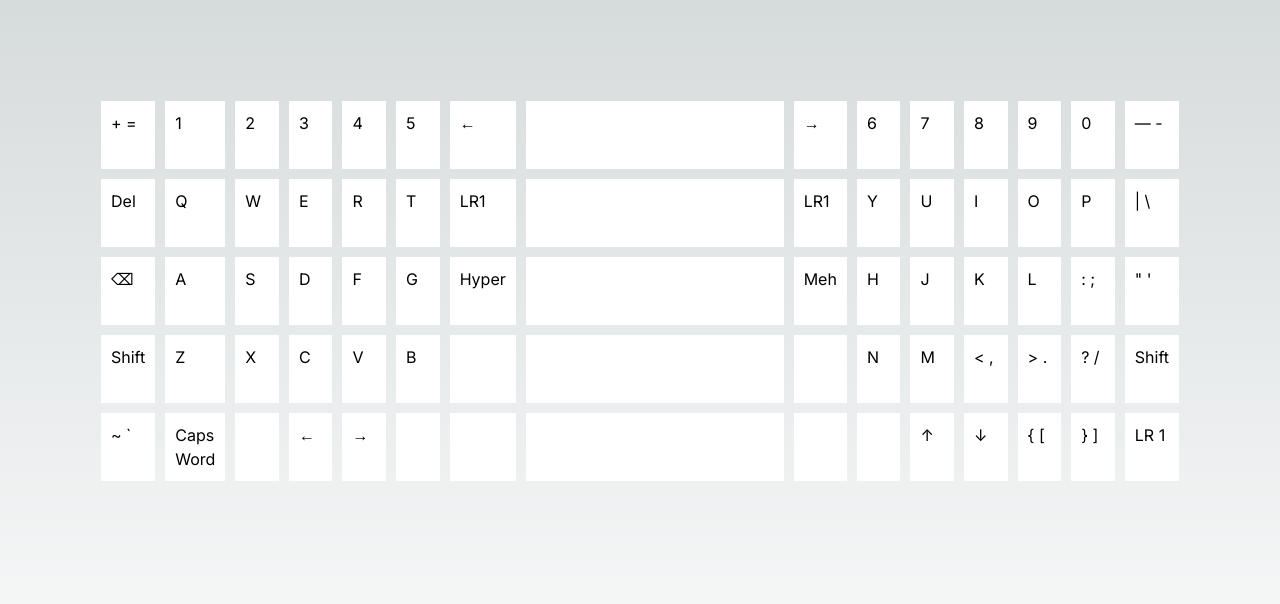
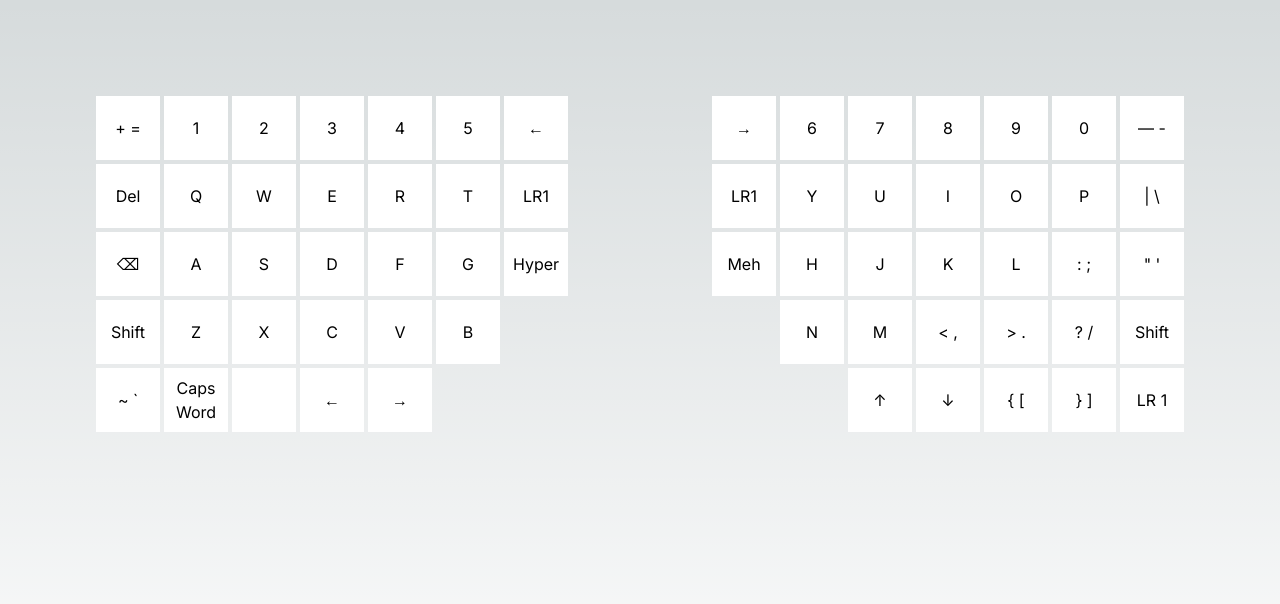
Before and after one commit to yaosamo/keyboardchecker, a Next.js app: page / in a window 1280 px wide. Shown: the top 604 px of the page. Built offline with nearby package versions, Linux system fonts and the light colour scheme.

Commit message:
workable layout

```diff
--- a/app/components/keys.tsx
+++ b/app/components/keys.tsx
@@ -4,98 +4,103 @@ function Key() {
 
 export default function Keyboard({ pressed }) {
   const keyCodes = [
-    { key: "+ =", code: "187" },
-    { key: "1", code: "Digit1" },
-    { key: "2", code: "Digit2" },
-    { key: "3", code: "Digit3" },
-    { key: "4", code: "Digit4" },
-    { key: "5", code: "Digit5" },
-    { key: "←", code: "Digit6" },
-    { key: " ", code: "na" },
-    { key: "→", code: "Digit7" },
-    { key: "6", code: "Digit9" },
-    { key: "7", code: "Digit0" },
-    { key: "8", code: "Delete" },
-    { key: "9", code: "KeyQ" },
-    { key: "0", code: "KeyW" },
-    { key: "— -", code: "KeyE" },
-    { key: "Del", code: "KeyR" },
-    { key: "Q", code: "KeyT" },
-    { key: "W", code: "KeyY" },
-    { key: "E", code: "KeyU" },
-    { key: "R", code: "KeyI" },
-    { key: "T", code: "KeyO" },
-    { key: "LR1", code: "KeyP" },
-    { key: " ", code: "na" },
-    { key: "LR1", code: "KeyP" },
-    { key: "Y", code: "KeyA" },
-    { key: "U", code: "KeyS" },
-    { key: "I", code: "KeyD" },
-    { key: "O", code: "KeyF" },
-    { key: "P", code: "KeyG" },
-    { key: "| \\", code: "KeyH" },
-    { key: "⌫", code: "KeyJ" },
-    { key: "A", code: "KeyK" },
-    { key: "S", code: "KeyL" },
-    { key: "D", code: "KeyZ" },
-    { key: "F", code: "KeyX" },
-    { key: "G", code: "KeyC" },
-    { key: "Hyper", code: "KeyV" },
-    { key: " ", code: "na" },
-    { key: "Meh", code: "KeyB" },
-    { key: "H", code: "KeyN" },
-    { key: "J", code: "KeyM" },
-    { key: "K", code: "ShiftLeft" },
-    { key: "L", code: "CapsLock" },
-    { key: ": ;", code: "Alt" },
-    { key: " \" ' ", code: "Meta" },
-    { key: "Shift", code: "LeftShift" },
-    { key: "Z", code: "keyCode" },
-    { key: "X", code: "keyCode" },
-    { key: "C", code: "Escape" },
-    { key: "V", code: "Space" },
-    { key: "B", code: "Enter" },
-    { key: " ", code: "na" },
-    { key: " ", code: "na" },
-    { key: " ", code: "na" },
-    { key: "N", code: "Tab" },
-    { key: "M", code: "Minus" },
-    { key: "< ,", code: "BracketLeft" },
-    { key: "> .", code: "BracketRight" },
-    { key: "? /", code: "Semicolon" },
-    { key: "Shift", code: "RightShift" },
-    { key: "~ `", code: "Comma" },
-    { key: "Caps Word", code: "Period" },
-    { key: " ", code: "empty" },
-    { key: "←", code: "ArrowLeft" },
-    { key: "→", code: "ArrowRight" },
-    { key: " ", code: "na" },
-    { key: " ", code: "na" },
-    { key: " ", code: "na" },
-    { key: " ", code: "na" },
-    { key: " ", code: "na" },
-    { key: "↑", code: "ArrowUp" },
-    { key: "↓", code: "ArrowDown" },
-    { key: "{ [", code: "ArrowDown" },
-    { key: "} ]", code: "ArrowDown" },
-    { key: "LR 1", code: "na" },
+    { key: "+ =", code: 187 },
+    { key: "1", code: 49 },
+    { key: "2", code: 50 },
+    { key: "3", code: 51 },
+    { key: "4", code: 52 },
+    { key: "5", code: 53 },
+    { key: "←", code: 37 },
+    { key: " ", code: null },
+    { key: "→", code: 39 },
+    { key: "6", code: 54 },
+    { key: "7", code: 55 },
+    { key: "8", code: 56 },
+    { key: "9", code: 57 },
+    { key: "0", code: 48 },
+    { key: "— -", code: 189 },
+    { key: "Del", code: 46 },
+    { key: "Q", code: 81 },
+    { key: "W", code: 87 },
+    { key: "E", code: 69 },
+    { key: "R", code: 82 },
+    { key: "T", code: "84" },
+    { key: "LR1", code: "LR" },
+    { key: " ", code: null },
+    { key: "LR1", code: "LR" },
+    { key: "Y", code: 89 },
+    { key: "U", code: 85 },
+    { key: "I", code: 73 },
+    { key: "O", code: 79 },
+    { key: "P", code: 80 },
+    { key: "| \\", code: 220 },
+    { key: "⌫", code: 8 },
+    { key: "A", code: 65 },
+    { key: "S", code: 83 },
+    { key: "D", code: 90 },
+    { key: "F", code: 88 },
+    { key: "G", code: 67 },
+    { key: "Hyper", code: "Hyper" },
+    { key: " ", code: null },
+    { key: "Meh", code: "Meh" },
+    { key: "H", code: 72 },
+    { key: "J", code: 77 },
+    { key: "K", code: 75 },
+    { key: "L", code: 76 },
+    { key: ": ;", code: 186 },
+    { key: " \" ' ", code: 222 },
+    { key: "Shift", code: "L_Shift" },
+    { key: "Z", code: 90 },
+    { key: "X", code: 88 },
+    { key: "C", code: 27 },
+    { key: "V", code: 32 },
+    { key: "B", code: 66 },
+    { key: " ", code: null },
+    { key: " ", code: null },
+    { key: " ", code: null },
+    { key: "N", code: 78 },
+    { key: "M", code: 77 },
+    { key: "< ,", code: 188 },
+    { key: "> .", code: 190 },
+    { key: "? /", code: 191 },
+    { key: "Shift", code: "R_Shift" },
+    { key: "~ `", code: 192 },
+    { key: "Caps Word", code: 20 },
+    { key: " ", code: "Empty" },
+    { key: "←", code: 37 },
+    { key: "→", code: 39 },
+    { key: " ", code: null },
+    { key: " ", code: null },
+    { key: " ", code: null },
+    { key: " ", code: null },
+    { key: " ", code: null },
+    { key: "↑", code: 38 },
+    { key: "↓", code: 40 },
+    { key: "{ [", code: 219 },
+    { key: "} ]", code: 221 },
+    { key: "LR 1", code: "LR" },
   ];
-  // keyCode for codes
 
   return (
     <main className="min-h-screen p-24">
-      <div className="grid grid-cols-[repeat(7,1fr),5fr,repeat(7,1fr)] grid-rows-[repeat(5,1fr),2fr]">
+      <div className="grid grid-rows-[repeat(5,1fr),2fr] grid-cols-[repeat(7,1fr),5fr,repeat(7,1fr)] gap-1">
         {keyCodes.map(function (key, index) {
           return (
             <div
-              key={key.key}
+              className={key.code === null ? "empty" : ""}
+              key={index}
               style={{
-                backgroundColor: pressed.code === key.code ? "green" : "white",
-                margin: "5px",
-                padding: "10px",
+                display: "flex",
+                flexDirection: "column",
+                justifyContent: "center",
+                alignItems: "center",
+                backgroundColor:
+                  pressed.keyCode === key.code ? "green" : "white",
+                minWidth: "4rem",
+                minHeight: "4rem",
               }}
             >
-              {key.key}
+              <div style={{ textAlign: "center" }}>{key.key}</div>
             </div>
           );
         })}
--- a/app/globals.css
+++ b/app/globals.css
@@ -1,6 +1,15 @@
 @tailwind base;
 @tailwind components;
 @tailwind utilities;
+
+@font-face {
+  font-family: system-ui, -apple-system, BlinkMacSystemFont, "Segoe UI", Roboto,
+    Oxygen, Ubuntu, Cantarell, "Open Sans", "Helvetica Neue", sans-serif;
+}
+
+.empty {
+  opacity: 0;
+}
 
 :root {
   --foreground-rgb: 0, 0, 0;
@@ -17,6 +26,7 @@
 }
 
 body {
+  font-size: 12pt;
   color: rgb(var(--foreground-rgb));
   background: linear-gradient(
       to bottom,
```
